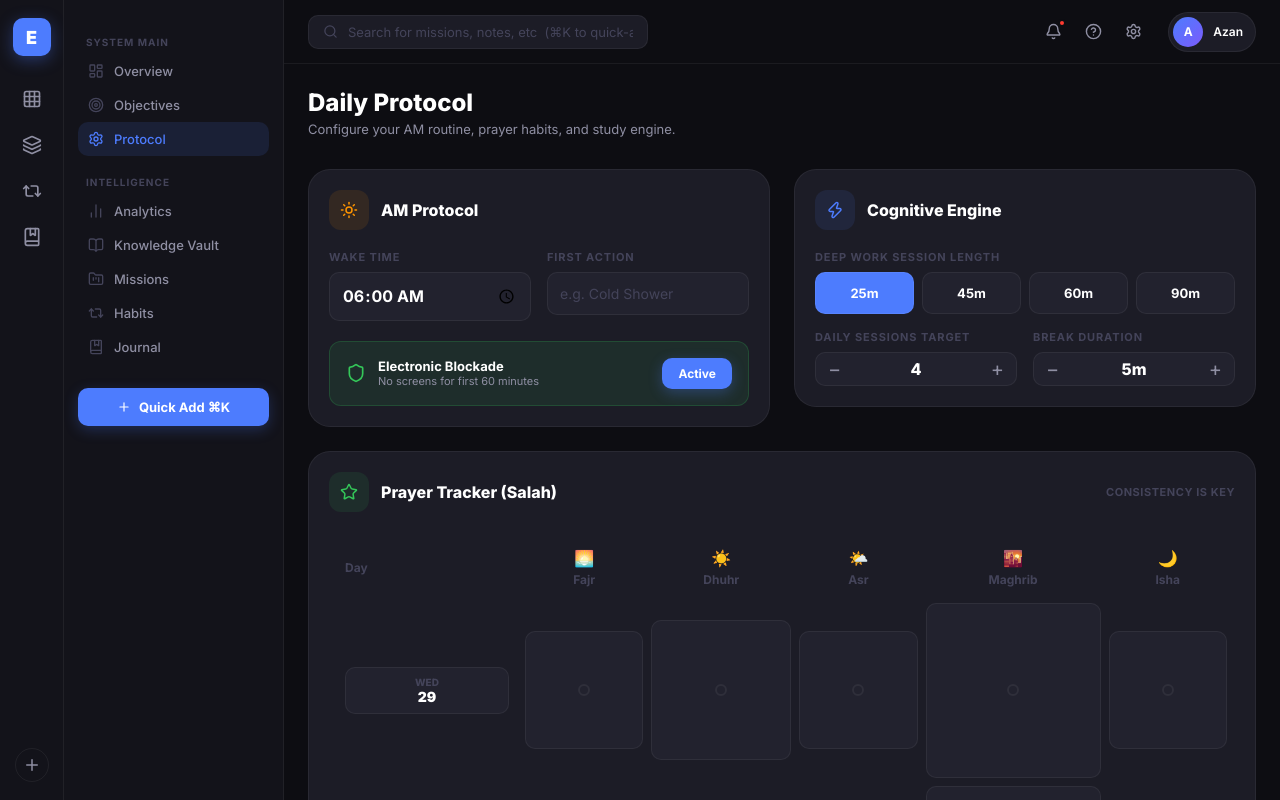
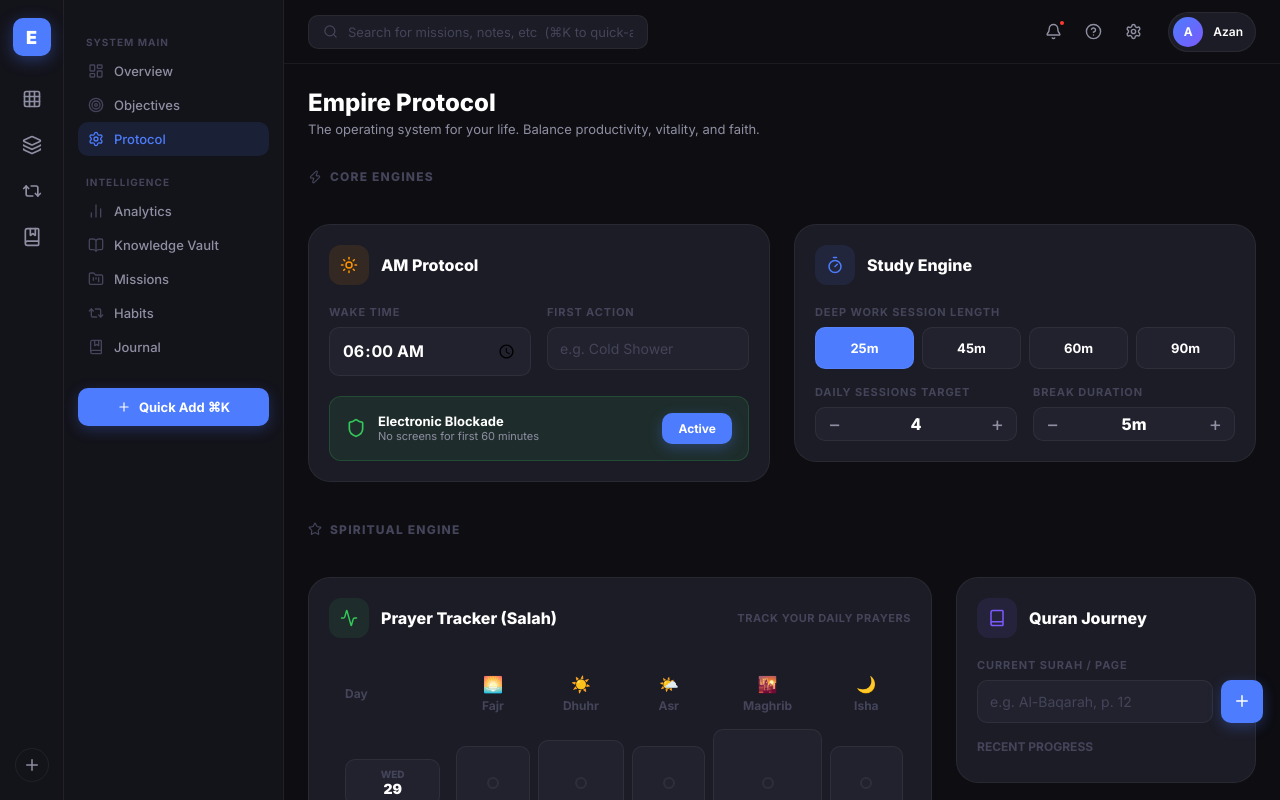
Before and after one commit to azanabdullah2752012-ui/my-own-project, a React (Vite) app: page / in a window 1280 px wide. Both pictures are taken after a click on the button "Protocol". Built offline with nearby package versions, Linux system fonts and the light colour scheme.

Commit message:
feat: expand system schema and UI with sleep, water, and Quran tracking modules

```diff
--- a/src/index.css
+++ b/src/index.css
@@ -550,3 +550,9 @@ input::placeholder, textarea::placeholder { color: var(--text-dim); }
 input[type="range"] {
   accent-color: var(--accent);
 }
+
+.dash-grid {
+  display: grid;
+  grid-template-columns: repeat(12, 1fr);
+  gap: 24px;
+}
--- a/src/pages/System.jsx
+++ b/src/pages/System.jsx
@@ -1,43 +1,43 @@
 import React, { useState } from 'react';
 import {
   Moon, Sun, Zap, Clock, Plus, Trash2, CheckCircle2,
-  Circle, Shield, Target, Coffee, Calendar, Star
+  Circle, Shield, Target, Coffee, Calendar, Star,
+  Droplets, Book, Activity, Bed, Timer
 } from 'lucide-react';
 
 const System = ({ data, update }) => {
-  const { morning, study, night, prayers = {} } = data || {};
+  const {
+    morning, study, night,
+    prayers = {}, sleep = { target: 8, history: {} },
+    water = { target: 8, history: {} },
+    quran = { lastSurah: '', lastAyah: '', history: {} }
+  } = data || {};
+
   const [newPriority, setNewPriority] = useState('');
+  const [quranInput, setQuranInput] = useState('');
 
   const patchMorning = (key, val) => update({ ...data, morning: { ...morning, [key]: val } });
   const patchStudy   = (key, val) => update({ ...data, study: { ...study, [key]: val } });
   const patchNight   = (key, val) => update({ ...data, night: { ...night, [key]: val } });
 
-  const addPriority = () => {
-    if (!newPriority.trim()) return;
-    const current = night.tomorrowPlan || [];
-    if (current.length >= 5) return;
-    patchNight('tomorrowPlan', [...current, { id: crypto.randomUUID(), title: newPriority, done: false }]);
-    setNewPriority('');
+  const today = new Date().toISOString().split('T')[0];
+
+  // Helper to update history-based modules
+  const patchHistory = (moduleKey, date, value) => {
+    const newModule = { ...data[moduleKey] };
+    if (!newModule.history) newModule.history = {};
+    newModule.history[date] = value;
+    update({ ...data, [moduleKey]: newModule });
   };
 
-  const removePriority = (id) => {
-    patchNight('tomorrowPlan', night.tomorrowPlan.filter(p => p.id !== id));
-  };
-
-  const togglePriority = (id) => {
-    patchNight('tomorrowPlan', night.tomorrowPlan.map(p => p.id === id ? { ...p, done: !p.done } : p));
-  };
-
-  // --- PRAYER TRACKER LOGIC ---
   const prayerNames = [
     { key: 'fajr', label: 'Fajr', icon: '🌅', color: '#FFD700' },
     { key: 'dhuhr', label: 'Dhuhr', icon: '☀️', color: '#FFA500' },
     { key: 'asr', label: 'Asr', icon: '🌤️', color: '#FF8C00' },
     { key: 'maghrib', label: 'Maghrib', icon: '🌇', color: '#FF4500' },
-    { key: 'isha', label: 'Isha', icon: '🌙', color: '#483D8B' }
+    { key: 'isha', label: 'Isha', icon: '🌙', color: '#4D7CFE' }
   ];
 
-  const today = new Date().toISOString().split('T')[0];
   const getLastNDays = (n) => {
     return Array.from({ length: n }, (_, i) => {
       const d = new Date();
@@ -45,7 +45,6 @@ const System = ({ data, update }) => {
       return d.toISOString().split('T')[0];
     }).reverse();
   };
-
   const last7Days = getLastNDays(7);
 
   const togglePrayer = (date, prayerKey) => {
@@ -55,19 +54,38 @@ const System = ({ data, update }) => {
     update({ ...data, prayers: newPrayers });
   };
 
+  const updateWater = (val) => {
+    const current = water.history?.[today] || 0;
+    patchHistory('water', today, Math.max(0, current + val));
+  };
+
+  const updateQuran = () => {
+    if (!quranInput.trim()) return;
+    const newQuran = { ...quran, history: { ...quran.history, [today]: quranInput } };
+    update({ ...data, quran: newQuran });
+    setQuranInput('');
+  };
+
   return (
-    <div className="fade-in">
+    <div className="fade-in" style={{ paddingBottom: 100 }}>
       <div className="page-header" style={{ marginBottom: 32 }}>
         <div>
-          <h1 className="page-title">Daily Protocol</h1>
-          <p className="page-subtitle">Configure your AM routine, prayer habits, and study engine.</p>
+          <h1 className="page-title">Empire Protocol</h1>
+          <p className="page-subtitle">The operating system for your life. Balance productivity, vitality, and faith.</p>
         </div>
       </div>
 
-      <div className="dash-grid" style={{ gridTemplateColumns: 'repeat(2, 1fr)', gap: 24 }}>
+      <div className="dash-grid" style={{ gridTemplateColumns: 'repeat(12, 1fr)', gap: 24 }}>
+
+        {/* --- CORE ENGINES --- */}
+        <div style={{ gridColumn: 'span 12' }}>
+          <h3 style={{ fontSize: 12, fontWeight: 800, color: 'var(--text-dim)', textTransform: 'uppercase', letterSpacing: '0.1em', marginBottom: 16, display: 'flex', alignItems: 'center', gap: 8 }}>
+            <Zap size={14} /> Core Engines
+          </h3>
+        </div>
 
         {/* AM PROTOCOL */}
-        <section className="card">
+        <section className="card" style={{ gridColumn: 'span 6' }}>
           <div style={{ display: 'flex', alignItems: 'center', gap: 12, marginBottom: 20 }}>
             <div className="icon-box" style={{ background: 'rgba(255, 149, 0, 0.1)', color: '#FF9500' }}>
               <Sun size={18} />
@@ -78,22 +96,13 @@ const System = ({ data, update }) => {
           <div style={{ display: 'grid', gridTemplateColumns: '1fr 1fr', gap: 16, marginBottom: 20 }}>
             <div className="input-group">
               <label>Wake Time</label>
-              <input
-                type="time"
-                value={morning.wakeTime}
-                onChange={(e) => patchMorning('wakeTime', e.target.value)}
-                style={{ width: '100%', background: 'var(--bg-panel-hover)', border: '1px solid var(--border)', borderRadius: 10, padding: '12px', color: '#fff', fontSize: 16, fontWeight: 700 }}
-              />
+              <input type="time" value={morning.wakeTime} onChange={(e) => patchMorning('wakeTime', e.target.value)}
+                style={{ width: '100%', background: 'var(--bg-panel-hover)', border: '1px solid var(--border)', borderRadius: 10, padding: '12px', color: '#fff', fontSize: 16, fontWeight: 700 }} />
             </div>
             <div className="input-group">
               <label>First Action</label>
-              <input
-                type="text"
-                placeholder="e.g. Cold Shower"
-                value={morning.firstAction}
-                onChange={(e) => patchMorning('firstAction', e.target.value)}
-                style={{ width: '100%', background: 'var(--bg-panel-hover)', border: '1px solid var(--border)', borderRadius: 10, padding: '12px', color: '#fff', fontSize: 14 }}
-              />
+              <input type="text" placeholder="e.g. Cold Shower" value={morning.firstAction} onChange={(e) => patchMorning('firstAction', e.target.value)}
+                style={{ width: '100%', background: 'var(--bg-panel-hover)', border: '1px solid var(--border)', borderRadius: 10, padding: '12px', color: '#fff', fontSize: 14 }} />
             </div>
           </div>
 
@@ -105,39 +114,27 @@ const System = ({ data, update }) => {
                 <div style={{ fontSize: 11, color: 'var(--text-secondary)' }}>No screens for first 60 minutes</div>
               </div>
             </div>
-            <button
-              onClick={() => patchMorning('phoneUsage', !morning.phoneUsage)}
-              className={morning.phoneUsage ? 'btn-danger' : 'btn-primary'}
-              style={{ padding: '8px 16px', fontSize: 12 }}
-            >
+            <button onClick={() => patchMorning('phoneUsage', !morning.phoneUsage)} className={morning.phoneUsage ? 'btn-danger' : 'btn-primary'} style={{ padding: '8px 16px', fontSize: 12 }}>
               {morning.phoneUsage ? 'Broken' : 'Active'}
             </button>
           </div>
         </section>
 
         {/* COGNITIVE ENGINE */}
-        <section className="card">
+        <section className="card" style={{ gridColumn: 'span 6' }}>
           <div style={{ display: 'flex', alignItems: 'center', gap: 12, marginBottom: 20 }}>
             <div className="icon-box" style={{ background: 'rgba(77, 124, 254, 0.1)', color: '#4D7CFE' }}>
-              <Zap size={18} />
+              <Timer size={18} />
             </div>
-            <h2 style={{ fontSize: 16, fontWeight: 800 }}>Cognitive Engine</h2>
+            <h2 style={{ fontSize: 16, fontWeight: 800 }}>Study Engine</h2>
           </div>
 
           <div className="input-group" style={{ marginBottom: 16 }}>
             <label>Deep Work Session Length</label>
             <div style={{ display: 'flex', gap: 8 }}>
               {[25, 45, 60, 90].map(len => (
-                <button
-                  key={len}
-                  onClick={() => patchStudy('sessionLength', len)}
-                  style={{
-                    flex: 1, padding: '12px', borderRadius: 10,
-                    background: study.sessionLength === len ? '#4D7CFE' : 'var(--bg-panel-hover)',
-                    border: '1px solid var(--border)', color: '#fff', fontSize: 13, fontWeight: 700,
-                    cursor: 'pointer', transition: 'all 0.2s'
-                  }}
-                >
+                <button key={len} onClick={() => patchStudy('sessionLength', len)}
+                  style={{ flex: 1, padding: '12px', borderRadius: 10, background: study.sessionLength === len ? '#4D7CFE' : 'var(--bg-panel-hover)', border: '1px solid var(--border)', color: '#fff', fontSize: 13, fontWeight: 700, cursor: 'pointer', transition: 'all 0.2s' }}>
                   {len}m
                 </button>
               ))}
@@ -164,17 +161,24 @@ const System = ({ data, update }) => {
           </div>
         </section>
 
-        {/* PRAYER TRACKER (NEW) */}
-        <section className="card" style={{ gridColumn: 'span 2' }}>
+        {/* --- SPIRITUAL ENGINE --- */}
+        <div style={{ gridColumn: 'span 12', marginTop: 16 }}>
+          <h3 style={{ fontSize: 12, fontWeight: 800, color: 'var(--text-dim)', textTransform: 'uppercase', letterSpacing: '0.1em', marginBottom: 16, display: 'flex', alignItems: 'center', gap: 8 }}>
+            <Star size={14} /> Spiritual Engine
+          </h3>
+        </div>
+
+        {/* PRAYER TRACKER */}
+        <section className="card" style={{ gridColumn: 'span 8' }}>
           <div style={{ display: 'flex', justifyContent: 'space-between', alignItems: 'center', marginBottom: 20 }}>
             <div style={{ display: 'flex', alignItems: 'center', gap: 12 }}>
               <div className="icon-box" style={{ background: 'rgba(52, 199, 89, 0.1)', color: '#34C759' }}>
-                <Star size={18} />
+                <Activity size={18} />
               </div>
               <h2 style={{ fontSize: 16, fontWeight: 800 }}>Prayer Tracker (Salah)</h2>
             </div>
             <div style={{ fontSize: 11, fontWeight: 700, color: 'var(--text-dim)', textTransform: 'uppercase', letterSpacing: '0.05em' }}>
-              Consistency is key
+              Track your daily prayers
             </div>
           </div>
 
@@ -197,7 +201,6 @@ const System = ({ data, update }) => {
                   const d = new Date(date + 'T00:00:00');
                   const dayName = d.toLocaleDateString('en-US', { weekday: 'short' });
                   const dayNum  = d.getDate();
-
                   return (
                     <tr key={date}>
                       <td style={{ padding: '8px' }}>
@@ -210,16 +213,8 @@ const System = ({ data, update }) => {
                         const completed = prayers[date]?.[p.key];
                         return (
                           <td key={p.key} style={{ textAlign: 'center' }}>
-                            <button
-                              onClick={() => togglePrayer(date, p.key)}
-                              style={{
-                                width: '100%', aspectRatio: '1', minHeight: '44px', borderRadius: 10,
-                                background: completed ? p.color : 'var(--bg-panel-hover)',
-                                border: '1px solid var(--border)', color: '#fff',
-                                cursor: 'pointer', transition: 'all 0.2s',
-                                display: 'flex', alignItems: 'center', justifyContent: 'center'
-                              }}
-                            >
+                            <button onClick={() => togglePrayer(date, p.key)}
+                              style={{ width: '100%', aspectRatio: '1', minHeight: '44px', borderRadius: 10, background: completed ? p.color : 'var(--bg-panel-hover)', border: '1px solid var(--border)', color: '#fff', cursor: 'pointer', transition: 'all 0.2s', display: 'flex', alignItems: 'center', justifyContent: 'center' }}>
                               {completed ? <CheckCircle2 size={20} /> : <div style={{ width: 12, height: 12, borderRadius: '50%', border: '2px solid var(--border)' }} />}
                             </button>
                           </td>
@@ -233,82 +228,94 @@ const System = ({ data, update }) => {
           </div>
         </section>
 
-        {/* PM PROTOCOL & TOMORROW'S PLAN */}
-        <section className="card" style={{ gridColumn: 'span 2' }}>
-          <div style={{ display: 'grid', gridTemplateColumns: '1fr 1fr', gap: 32 }}>
-            <div>
+        {/* QURAN TRACKER */}
+        <section className="card" style={{ gridColumn: 'span 4' }}>
           <div style={{ display: 'flex', alignItems: 'center', gap: 12, marginBottom: 20 }}>
             <div className="icon-box" style={{ background: 'rgba(123, 91, 251, 0.1)', color: '#7B5BFB' }}>
-                  <Moon size={18} />
+              <Book size={18} />
             </div>
-                <h2 style={{ fontSize: 16, fontWeight: 800 }}>PM Protocol</h2>
+            <h2 style={{ fontSize: 16, fontWeight: 800 }}>Quran Journey</h2>
           </div>
 
-              <div className="input-group">
-                <label>Daily Reflection</label>
-                <textarea
-                  placeholder="What was the highlight? What could be better?"
-                  value={night.reflection}
-                  onChange={(e) => patchNight('reflection', e.target.value)}
-                  style={{ width: '100%', background: 'var(--bg-panel-hover)', border: '1px solid var(--border)', borderRadius: 12, padding: '16px', color: '#fff', fontSize: 14, minHeight: 120, resize: 'none' }}
-                />
-              </div>
-
-              <div style={{ marginTop: 20 }}>
-                <button
-                  onClick={() => patchNight('streakConfirmed', !night.streakConfirmed)}
-                  className={night.streakConfirmed ? 'btn-primary' : 'btn-ghost'}
-                  style={{ width: '100%', justifyContent: 'center', padding: '14px', border: night.streakConfirmed ? 'none' : '1px solid var(--border)', background: night.streakConfirmed ? '#34C759' : 'transparent' }}
-                >
-                  <CheckCircle2 size={16} style={{ marginRight: 8 }} />
-                  {night.streakConfirmed ? 'Day Confirmed ✓' : 'Confirm Day Success'}
-                </button>
+          <div className="input-group" style={{ marginBottom: 16 }}>
+            <label>Current Surah / Page</label>
+            <div style={{ display: 'flex', gap: 8 }}>
+              <input type="text" placeholder="e.g. Al-Baqarah, p. 12" value={quranInput} onChange={(e) => setQuranInput(e.target.value)}
+                style={{ flex: 1, background: 'var(--bg-panel-hover)', border: '1px solid var(--border)', borderRadius: 10, padding: '12px', color: '#fff', fontSize: 14 }} />
+              <button onClick={updateQuran} className="btn-primary" style={{ padding: '12px' }}><Plus size={18} /></button>
             </div>
           </div>
 
-            <div>
-              <div style={{ display: 'flex', justifyContent: 'space-between', alignItems: 'center', marginBottom: 20 }}>
-                <div style={{ display: 'flex', alignItems: 'center', gap: 12 }}>
-                  <div className="icon-box" style={{ background: 'rgba(255, 59, 48, 0.1)', color: '#FF3B30' }}>
-                    <Calendar size={18} />
+          <div style={{ fontSize: 12, color: 'var(--text-dim)', marginBottom: 8, fontWeight: 700, textTransform: 'uppercase' }}>Recent Progress</div>
+          <div style={{ display: 'flex', flexDirection: 'column', gap: 8 }}>
+            {Object.entries(quran.history || {}).sort().reverse().slice(0, 3).map(([date, val]) => (
+              <div key={date} style={{ background: 'var(--bg-panel-hover)', padding: '10px 14px', borderRadius: 10, border: '1px solid var(--border)', display: 'flex', justifyContent: 'space-between' }}>
+                <span style={{ fontSize: 13, fontWeight: 600 }}>{val}</span>
+                <span style={{ fontSize: 11, color: 'var(--text-dim)' }}>{date === today ? 'Today' : date}</span>
               </div>
-                  <h2 style={{ fontSize: 16, fontWeight: 800 }}>Tomorrow's Priorities</h2>
+            ))}
           </div>
-                <span style={{ fontSize: 11, fontWeight: 700, color: 'var(--text-dim)' }}>{night.tomorrowPlan?.length || 0}/5</span>
+        </section>
+
+        {/* --- VITALITY ENGINE --- */}
+        <div style={{ gridColumn: 'span 12', marginTop: 16 }}>
+          <h3 style={{ fontSize: 12, fontWeight: 800, color: 'var(--text-dim)', textTransform: 'uppercase', letterSpacing: '0.1em', marginBottom: 16, display: 'flex', alignItems: 'center', gap: 8 }}>
+            <Coffee size={14} /> Vitality Engine
+          </h3>
         </div>
 
-              <div style={{ display: 'flex', gap: 8, marginBottom: 16 }}>
-                <input
-                  type="text"
-                  placeholder="Top mission for tomorrow..."
-                  value={newPriority}
-                  onChange={(e) => setNewPriority(e.target.value)}
-                  onKeyDown={(e) => e.key === 'Enter' && addPriority()}
-                  style={{ flex: 1, background: 'var(--bg-panel-hover)', border: '1px solid var(--border)', borderRadius: 10, padding: '10px 14px', fontSize: 14, color: '#fff' }}
-                />
-                <button onClick={addPriority} className="btn-primary" style={{ padding: '10px' }}>
-                  <Plus size={18} />
-                </button>
+        {/* SLEEP TRACKER */}
+        <section className="card" style={{ gridColumn: 'span 6' }}>
+          <div style={{ display: 'flex', alignItems: 'center', gap: 12, marginBottom: 20 }}>
+            <div className="icon-box" style={{ background: 'rgba(77, 124, 254, 0.1)', color: '#4D7CFE' }}>
+              <Bed size={18} />
+            </div>
+            <h2 style={{ fontSize: 16, fontWeight: 800 }}>Sleep Quality</h2>
           </div>
 
-              <div style={{ display: 'flex', flexDirection: 'column', gap: 8 }}>
-                {night.tomorrowPlan?.map(p => (
-                  <div key={p.id} className="nav-item" style={{ cursor: 'default', background: 'var(--bg-panel-hover)', border: '1px solid var(--border)', padding: '12px 14px' }}>
-                    <button onClick={() => togglePriority(p.id)} style={{ background: 'none', border: 'none', color: p.done ? '#34C759' : 'var(--text-secondary)', cursor: 'pointer', padding: 0 }}>
-                      {p.done ? <CheckCircle2 size={18} /> : <Circle size={18} />}
+          <div style={{ display: 'grid', gridTemplateColumns: '1fr 1fr', gap: 20, marginBottom: 20 }}>
+            <div className="input-group">
+              <label>Last Night's Sleep</label>
+              <div style={{ display: 'flex', alignItems: 'center', gap: 12 }}>
+                <input type="range" min="4" max="12" step="0.5" value={sleep.history?.[today]?.hours || 8}
+                  onChange={(e) => patchHistory('sleep', today, { ...sleep.history?.[today], hours: parseFloat(e.target.value) })}
+                  style={{ flex: 1 }} />
+                <span style={{ fontSize: 16, fontWeight: 800, width: 40 }}>{sleep.history?.[today]?.hours || 8}h</span>
+              </div>
+            </div>
+            <div className="input-group">
+              <label>Quality</label>
+              <div style={{ display: 'flex', gap: 4 }}>
+                {[1, 2, 3, 4, 5].map(lvl => (
+                  <button key={lvl} onClick={() => patchHistory('sleep', today, { ...sleep.history?.[today], quality: lvl })}
+                    style={{ flex: 1, padding: '8px 0', borderRadius: 8, background: (sleep.history?.[today]?.quality || 3) >= lvl ? '#4D7CFE' : 'var(--bg-panel-hover)', border: '1px solid var(--border)', cursor: 'pointer' }}>
+                    <Star size={10} fill={(sleep.history?.[today]?.quality || 3) >= lvl ? '#fff' : 'none'} color="#fff" />
                   </button>
-                    <span style={{ flex: 1, fontSize: 13, textDecoration: p.done ? 'line-through' : 'none', color: p.done ? 'var(--text-dim)' : '#fff' }}>{p.title}</span>
-                    <button onClick={() => removePriority(p.id)} style={{ background: 'none', border: 'none', color: 'var(--text-dim)', cursor: 'pointer', opacity: 0.5 }}>
-                      <Trash2 size={14} />
-                    </button>
+                ))}
               </div>
+            </div>
+          </div>
+        </section>
+
+        {/* WATER TRACKER */}
+        <section className="card" style={{ gridColumn: 'span 6' }}>
+          <div style={{ display: 'flex', alignItems: 'center', gap: 12, marginBottom: 20 }}>
+            <div className="icon-box" style={{ background: 'rgba(0, 199, 190, 0.1)', color: '#00C7BE' }}>
+              <Droplets size={18} />
+            </div>
+            <h2 style={{ fontSize: 16, fontWeight: 800 }}>Hydration</h2>
+          </div>
+
+          <div style={{ display: 'flex', alignItems: 'center', justifyContent: 'space-between', padding: '10px 0' }}>
+            <div style={{ display: 'flex', gap: 8, flexWrap: 'wrap', flex: 1 }}>
+              {Array.from({ length: 12 }).map((_, i) => (
+                <div key={i} onClick={() => patchHistory('water', today, i + 1)}
+                  style={{ width: 24, height: 32, borderRadius: 6, border: '2px solid', borderColor: (water.history?.[today] || 0) > i ? '#00C7BE' : 'var(--border)', background: (water.history?.[today] || 0) > i ? 'rgba(0, 199, 190, 0.2)' : 'transparent', cursor: 'pointer', transition: 'all 0.2s' }} />
               ))}
-                {(!night.tomorrowPlan || night.tomorrowPlan.length === 0) && (
-                  <div style={{ textAlign: 'center', padding: '32px 0', color: 'var(--text-dim)', fontSize: 13 }}>
-                    No priorities set for tomorrow.
             </div>
-                )}
-              </div>
+            <div style={{ textAlign: 'right', marginLeft: 20 }}>
+              <div style={{ fontSize: 32, fontWeight: 900, color: '#00C7BE' }}>{water.history?.[today] || 0}</div>
+              <div style={{ fontSize: 10, fontWeight: 700, color: 'var(--text-dim)', textTransform: 'uppercase' }}>Glasses</div>
             </div>
           </div>
         </section>
--- a/src/services/storage.js
+++ b/src/services/storage.js
@@ -22,7 +22,10 @@ export const INITIAL_DATA = {
     morning: { wakeTime: '06:00', firstAction: '', phoneUsage: false },
     study: { sessionLength: 25, breakDuration: 5, sessionsPerDay: 4 },
     night: { reflection: '', tomorrowPlan: [], streakConfirmed: false },
-    prayers: {} // { [dateStr]: { fajr: bool, dhuhr: bool, asr: bool, maghrib: bool, isha: bool } }
+    prayers: {}, // { [dateStr]: { fajr: bool, dhuhr: bool, asr: bool, maghrib: bool, isha: bool } }
+    sleep: { target: 8, history: {} }, // { [dateStr]: { hours: number, quality: 1-5 } }
+    water: { target: 8, history: {} }, // { [dateStr]: number }
+    quran: { lastSurah: '', lastAyah: '', history: {} } // { [dateStr]: string }
   },
   progress: {
     metrics: [],
```
Also changed, not shown: 2 other files (tests, documents, lock files or other folders). Lines whose indentation alone changed are shown as unchanged.
